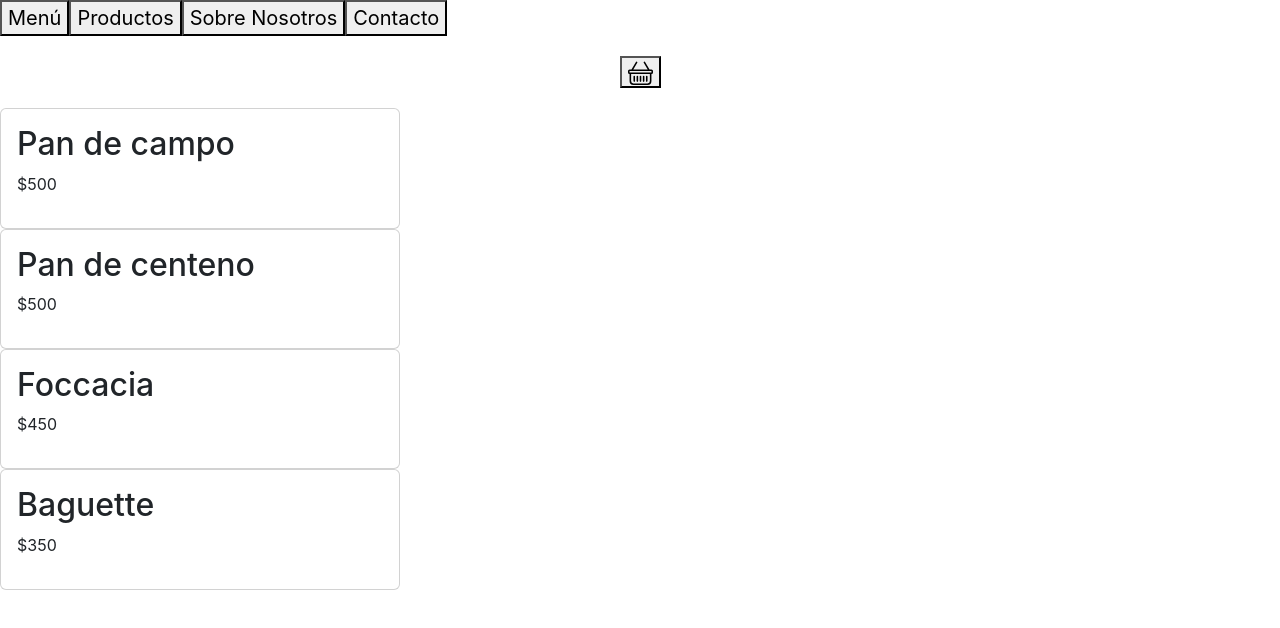
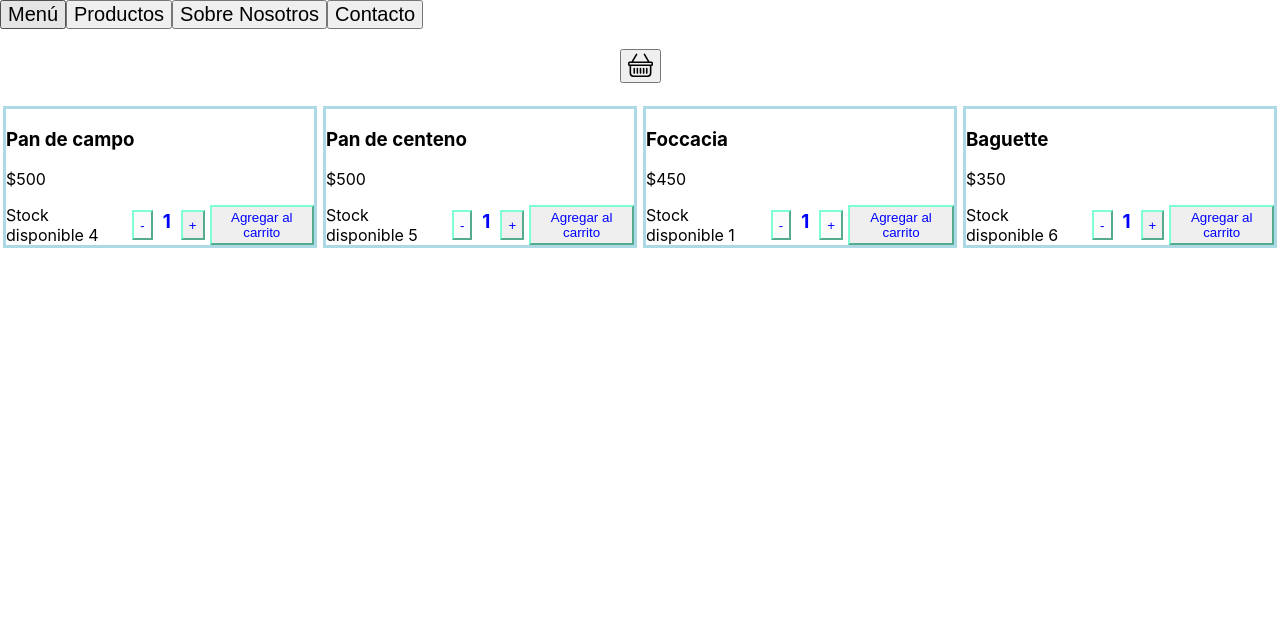
Before and after one commit to GiulianoGuidi/Bruto-Guidi, a React (Vite) app: page / in a window 1280 px wide. Shown: the top 628 px of the page. Built offline with nearby package versions, Linux system fonts and the light colour scheme.

Commit message:
contador

```diff
--- a/index.html
+++ b/index.html
@@ -4,12 +4,11 @@
     <meta charset="utf-8">
     <meta name="viewport" content="width=device-width, initial-scale=1">
 
-    <link href="https://cdn.jsdelivr.net/npm/bootstrap@5.2.0/dist/css/bootstrap.min.css" rel="stylesheet" integrity="sha384-gH2yIJqKdNHPEq0n4Mqa/HGKIhSkIHeL5AyhkYV8i59U5AR6csBvApHHNl/vI1Bx" crossorigin="anonymous">
   </head>
   <body>
     <div id="root"></div>
 
   <script type="module" src="/src/main.jsx"></script>
-    <script src="https://cdn.jsdelivr.net/npm/bootstrap@5.2.0/dist/js/bootstrap.bundle.min.js" integrity="sha384-A3rJD856KowSb7dwlZdYEkO39Gagi7vIsF0jrRAoQmDKKtQBHUuLZ9AsSv4jD4Xa" crossorigin="anonymous"></script>
+
   </body>
 </html>
--- a/src/App.css
+++ b/src/App.css
@@ -16,14 +16,28 @@
 .titulo{
   margin-top: 20px;
   display: flex;
-  justify-content: center;
-  flex-direction: column;
+
+
 }
 
 .card{
   display: flex;
-
   width: 400px;
-
+  border: 3px solid lightblue;
+  margin: 3px;
 
 }
+
+.flex{
+  display: flex;
+}
+
+.margin{
+  margin: 5px;
+  color: blue;
+  border-color: aquamarine;
+}
+.botonCarrito{
+  color: blue;
+  border-color: aquamarine;
+}
--- a/src/components/CartWidget.jsx
+++ b/src/components/CartWidget.jsx
@@ -3,7 +3,7 @@ import React from 'react'
 const CartWidget = () => {
   return (
     <div className='Logo-carrito'>
-        <button><svg xmlns="http://www.w3.org/2000/svg" width="25" height="25" fill="currentColor" class="bi bi-basket" viewBox="0 0 16 16">
+        <button><svg xmlns="http://www.w3.org/2000/svg" width="25" height="25" fill="currentColor" className="bi bi-basket" viewBox="0 0 16 16">
     <path d="M5.757 1.071a.5.5 0 0 1 .172.686L3.383 6h9.234L10.07 1.757a.5.5 0 1 1 .858-.514L13.783 6H15a1 1 0 0 1 1 1v1a1 1 0 0 1-1 1v4.5a2.5 2.5 0 0 1-2.5 2.5h-9A2.5 2.5 0 0 1 1 13.5V9a1 1 0 0 1-1-1V7a1 1 0 0 1 1-1h1.217L5.07 1.243a.5.5 0 0 1 .686-.172zM2 9v4.5A1.5 1.5 0 0 0 3.5 15h9a1.5 1.5 0 0 0 1.5-1.5V9H2zM1 7v1h14V7H1zm3 3a.5.5 0 0 1 .5.5v3a.5.5 0 0 1-1 0v-3A.5.5 0 0 1 4 10zm2 0a.5.5 0 0 1 .5.5v3a.5.5 0 0 1-1 0v-3A.5.5 0 0 1 6 10zm2 0a.5.5 0 0 1 .5.5v3a.5.5 0 0 1-1 0v-3A.5.5 0 0 1 8 10zm2 0a.5.5 0 0 1 .5.5v3a.5.5 0 0 1-1 0v-3a.5.5 0 0 1 .5-.5zm2 0a.5.5 0 0 1 .5.5v3a.5.5 0 0 1-1 0v-3a.5.5 0 0 1 .5-.5z"/>
   </svg></button>
 
--- /dev/null
+++ b/src/components/ItemCount.jsx
@@ -0,0 +1,32 @@
+import React, { useState } from 'react'
+
+const ItemCount = (props) => {
+
+ const [contador, setContador] = useState(1)
+
+ props.stock
+
+ function resta(){
+    setContador(contador - 1)
+ }
+
+function suma (){
+    setContador(contador + 1 )
+}
+
+
+
+  return (
+    <div className='flex'>
+        <div>Stock disponible {props.stock}</div>
+
+    <button disabled ={contador === 1} onClick={resta} className='margin'>-</button>
+    <h3 className='margin'>{contador}</h3>
+    <button disabled = {contador == (props.stock)} onClick={suma} className='margin'>+</button>
+    <button className='botonCarrito'>Agregar al carrito</button>
+
+    </div>
+  )
+}
+
+export default ItemCount
--- a/src/components/ItemListContainer.jsx
+++ b/src/components/ItemListContainer.jsx
@@ -1,36 +1,44 @@
 import React from 'react'
+import ItemCount from './ItemCount'
 
 const ItemListContainer = () => {
   return (
+    <>
     <div className='titulo'>
-        <div class="card">
-  <div class="card-body">
-  <h2>Pan de campo</h2>
+        <div className='card'>
+  <div className="card-body">
+  <h3>Pan de campo</h3>
    <p>$500</p>
+   <ItemCount  stock = '4'/>
   </div>
 </div>
-<div class="card">
-  <div class="card-body">
-  <h2>Pan de centeno</h2>
+<div className='card'>
+  <div className="card-body">
+  <h3>Pan de centeno</h3>
   <p>$500</p>
+  <ItemCount stock = '5' />
   </div>
 </div>
-<div class="card">
-  <div class="card-body">
-  <h2>Foccacia</h2>
+<div className='card'>
+  <div className="card-body">
+  <h3>Foccacia</h3>
   <p>$450</p>
+  <ItemCount  stock = '1'/>
   </div>
 </div>
-<div class="card">
-  <div class="card-body">
-  <h2>Baguette</h2>
+<div className='card'>
+  <div className="card-body">
+  <h3>Baguette</h3>
   <p>$350</p>
+  <ItemCount  stock = '6'/>
   </div>
 </div>
 
 
     </div>
+    </>
   )
 }
 
+
 export default ItemListContainer
```
Also changed, not shown: src/App.jsx (+6 -2 lines).
